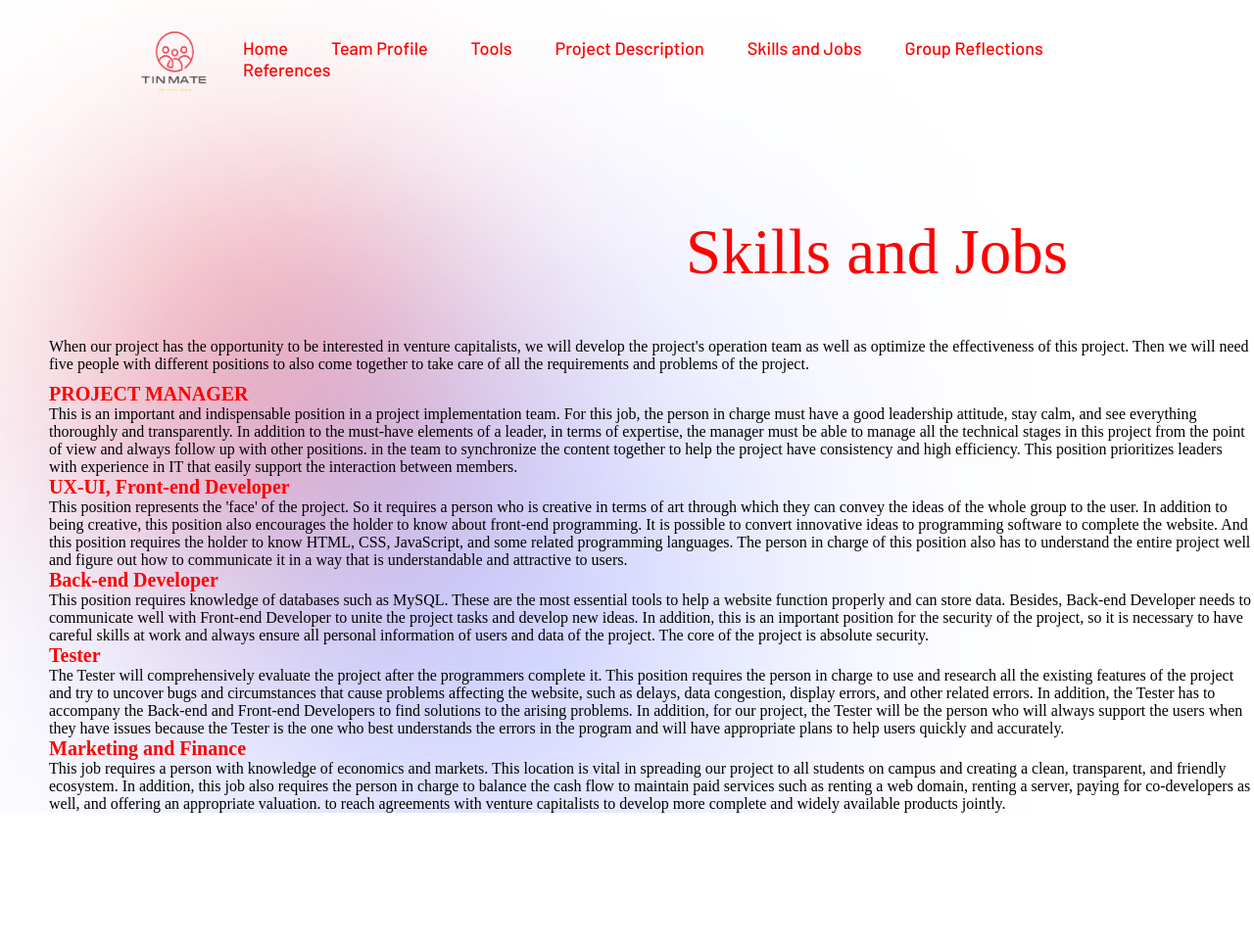
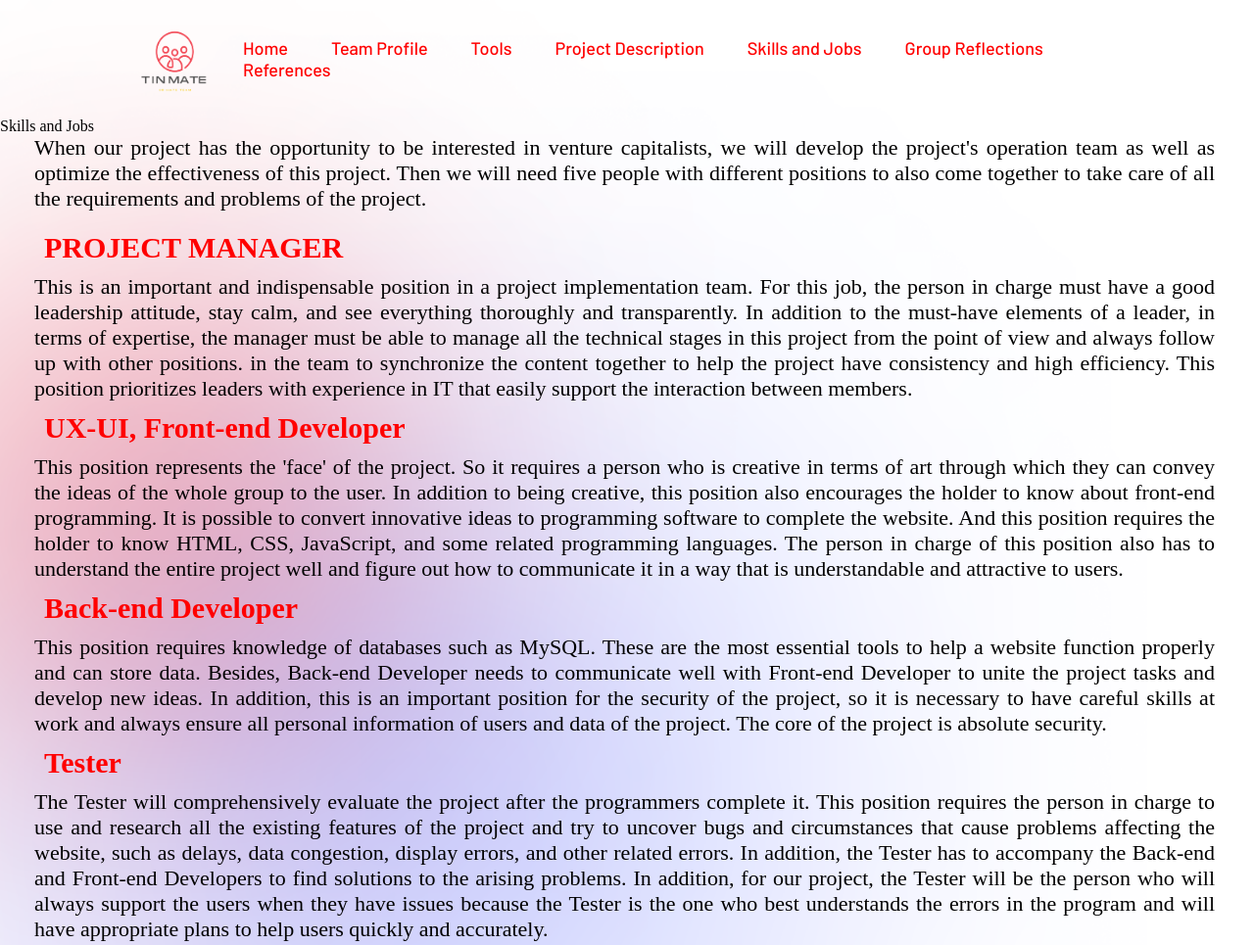
Before and after one commit to plqanhh/Report-HTML, a plain HTML site: page skill_job_page.html in a window 1280 px wide. Shown: the top 965 px of the page at 98% size. Before the commit the page ends 830 px from the top, so only its background shows below. Drawn offline with Linux system fonts and the light colour scheme; files whose address does not match are found by name.

Commit message:
Update skill_job_page.css

```diff
--- a/styles/skill_job_page.css
+++ b/styles/skill_job_page.css
@@ -139,21 +139,28 @@ footer{
         margin:0% 3%;
     }
     }
-.heading{
-    margin-left: 700px;
-    font-weight: 500;
+.heading1{
+    /* margin-left: 700px; */
+
+    font-weight: 500px;
     font-size: 65px;
     color: #fe0000;
     margin-top: 100px;
-
+    text-align: center;
+    margin-top: 50px;
+    font-weight: bold;
 }
 .format {
-    text-align: left;
-    margin-left: 50px;
-    margin-top: 50px;
+    margin-left: 35px;
+    margin-right: 40px;
+    margin-bottom: 50px;
+    font-size: 22px;
+    text-align: justify;
+
 }
 .heading2 {
     color: red;
-    font-size: 20px;
+    font-size: 30px;
     font-weight: bold;
+    margin: 10px;
 }
```
